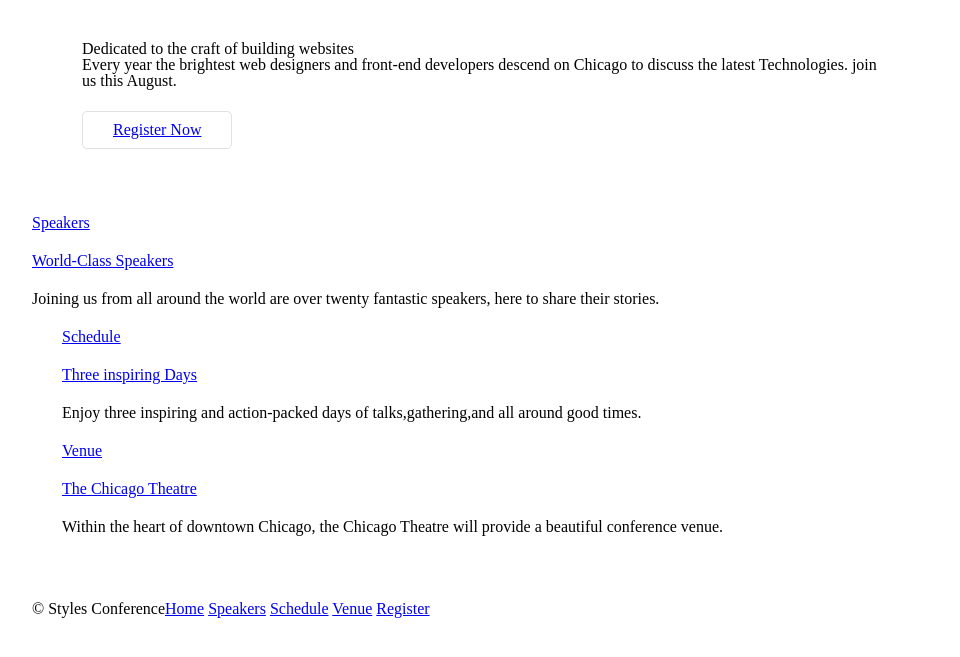
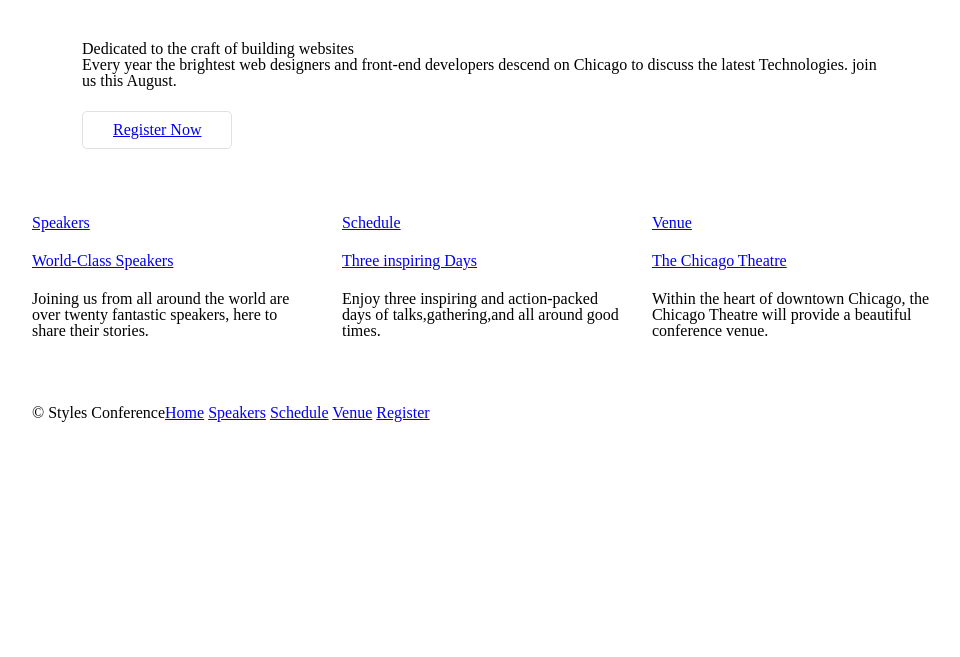
Before and after one commit to ibrahimabdike/styles-conference, a plain HTML site: page index.html in a window 1280 px wide. Shown: the part 101-758 px from the top of the page, without its empty margins (158-1118 px from the left). Drawn offline with Linux system fonts and the light colour scheme.

Commit message:
Chapter 5 lower part done

```diff
--- a/assets/stylesheets/main.css
+++ b/assets/stylesheets/main.css
@@ -65,6 +65,33 @@ table {
   padding-right: 30px;
   width: 960px;
 }
+.col-1-3 {
+  width: 33.33%;
+}
+.col-2-3 {
+  width: 66.66%;
+}
+.col-1-3,
+.col-2-3 {
+  display: inline-block;
+  vertical-align: top;
+}
+.grid,
+.col-1-3,
+.col-2-3 {
+  padding-left: 15px;
+  padding-right: 15px;
+}
+.container,
+.grid {
+  margin: 0 auto;
+  width: 960px;
+}
+.container {
+  padding-left: 30px;
+  padding-right: 30px;
+}
+
 /*
   ========================================
   Typography
--- a/index.html
+++ b/index.html
@@ -28,8 +28,9 @@
       <a class="btn btn-alt" href="register.html">Register Now</a>
     </section>
 
-      <section class="container">
-        <section>
+      <section class="grid">
+        <!-- Speakers -->
+        <section class="col-1-3">
 
         <a href="speakers.html">
           <h5>Speakers</h5>
@@ -37,17 +38,19 @@
 
         </a>
         <p>Joining us from all around the world are over twenty fantastic speakers, here to share their stories.</p>
-      </section>
-      <section class="container">
+      </section><!--
+        Schedule
+
+      --><section class="col-1-3">
         <a href="schedule.html">
           <h5>Schedule</h5>
           <h3>Three inspiring Days</h3>
         </a>
 
         <p>Enjoy three inspiring and action-packed days of talks,gathering,and all around good times.</p>
-      </section>
-
-        <section class="container">
+      </section><!--
+        Venue
+      --><section class="col-1-3">
           <a href="venue.html">
             <h5>Venue</h5>
           <h3>The Chicago Theatre</h3>
```
